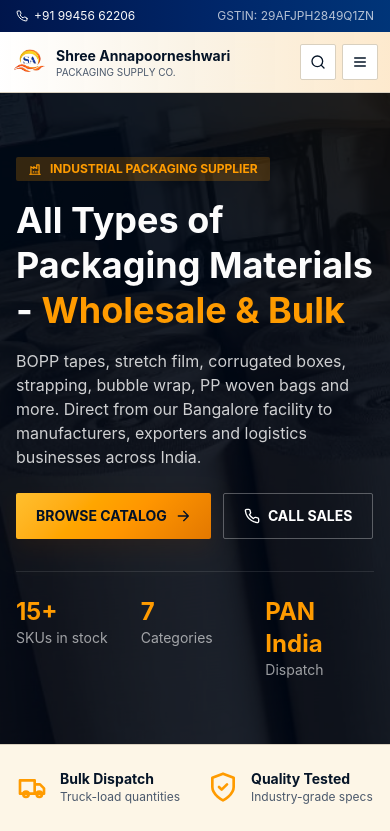
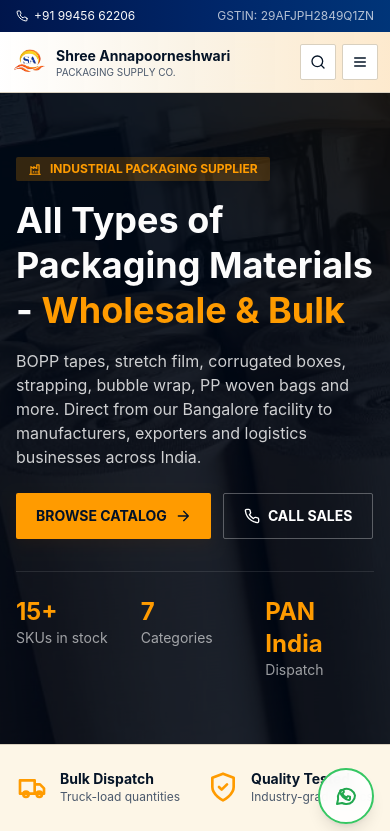
Before and after one commit to ShridharMBhalkhed/annapoorneshwari-supply, a React (Vite) app: page / in a window 390 px wide. Shown: the top 831 px of the page. Built offline with nearby package versions, Linux system fonts and the light colour scheme.

Commit message:
added icon functionality

```diff
--- a/src/App.jsx
+++ b/src/App.jsx
@@ -17,6 +17,7 @@ const heroSlides = [
   "/images/packaging-supplies-hero-6.jpeg",
 ];
 const siteUrl = "https://annapoorneshwari-supply.netlify.app";
+const whatsappUrl = "https://wa.me/919945662206";
 const storeAddress =
   "No 754A/01, SLV Layout, Railway Station Road, Basavanahalli, Nelamangala, Bangalore Rural - 562123, Karnataka, India";
 const storeMapQuery = encodeURIComponent(`Shree Annapoorneshwari Packaging ${storeAddress}`);
@@ -284,7 +285,56 @@ export default function App() {
     <>
       <InitialLoader />
       <AppRoutes pathname={pathname} searchParams={searchParams} />
+      <FloatingActions pathname={pathname} />
     </>
+  );
+}
+
+function FloatingActions({ pathname }) {
+  const [showHomeArrow, setShowHomeArrow] = useState(false);
+
+  useEffect(() => {
+    if (pathname !== "/") {
+      setShowHomeArrow(false);
+      return;
+    }
+
+    const updateArrow = () => setShowHomeArrow(window.scrollY > 420);
+    updateArrow();
+    window.addEventListener("scroll", updateArrow, { passive: true });
+    return () => window.removeEventListener("scroll", updateArrow);
+  }, [pathname]);
+
+  return (
+    <div className="fixed bottom-5 right-4 z-[60] flex flex-col items-center gap-3 md:bottom-7 md:right-7">
+      {pathname === "/" && (
+        <button
+          type="button"
+          onClick={() => window.scrollTo({ top: 0, behavior: "smooth" })}
+          className={`inline-flex h-10 w-10 items-center justify-center rounded-full border border-border bg-white/90 text-[#1f4f9a] shadow-md shadow-black/10 backdrop-blur transition-all duration-300 ease-out hover:-translate-y-0.5 hover:border-safety hover:bg-safety hover:text-safety-foreground focus:outline-none focus:ring-2 focus:ring-safety/40 dark:bg-background/90 dark:text-white ${
+            showHomeArrow
+              ? "translate-y-0 opacity-100"
+              : "pointer-events-none translate-y-3 opacity-0"
+          }`}
+          aria-label="Back to top"
+          title="Back to top"
+          tabIndex={showHomeArrow ? 0 : -1}
+          aria-hidden={!showHomeArrow}
+        >
+          <Icon name="arrowUp" className="h-5 w-5" />
+        </button>
+      )}
+      <a
+        href={whatsappUrl}
+        target="_blank"
+        rel="noreferrer"
+        className="inline-flex h-14 w-14 items-center justify-center rounded-full border-2 border-[#36c763] bg-white/90 text-[#22a84f] shadow-lg shadow-black/10 backdrop-blur transition hover:-translate-y-0.5 hover:bg-[#36c763] hover:text-white focus:outline-none focus:ring-2 focus:ring-[#36c763]/40 dark:bg-background/90"
+        aria-label="Chat on WhatsApp"
+        title="WhatsApp"
+      >
+        <Icon name="messageCircle" className="h-6 w-6" />
+      </a>
+    </div>
   );
 }
 
--- a/src/components/Icon.jsx
+++ b/src/components/Icon.jsx
@@ -1,6 +1,9 @@
 const icons = {
   arrowRight: (
     <path d="M5 12h14M13 5l7 7-7 7" />
+  ),
+  arrowUp: (
+    <path d="M12 19V5M5 12l7-7 7 7" />
   ),
   alert: (
     <>
@@ -68,6 +71,12 @@ const icons = {
     <>
       <path d="M20 10c0 5-8 12-8 12S4 15 4 10a8 8 0 1 1 16 0Z" />
       <circle cx="12" cy="10" r="3" />
+    </>
+  ),
+  messageCircle: (
+    <>
+      <path d="M21 11.5a8.4 8.4 0 0 1-9 8.4 8.5 8.5 0 0 1-4-.9L3 20l1.1-4.7a8.5 8.5 0 1 1 16.9-3.8Z" />
+      <path d="M8.5 9.5c.5 2 2 3.5 4 4l1.4-1.4 2.1.5v2.2c0 .7-.6 1.2-1.3 1.1-4.4-.7-7.9-4.2-8.6-8.6C6 6.6 6.5 6 7.2 6h2.2l.5 2.1-1.4 1.4Z" />
     </>
   ),
   menu: (
--- a/src/components/site/Footer.jsx
+++ b/src/components/site/Footer.jsx
@@ -21,22 +21,38 @@ export function Footer() {
           <div className="text-xs font-bold uppercase tracking-widest text-safety">Catalog</div>
           <ul className="mt-3 space-y-2 text-sm">
             <li>
-              <Link to="/catalog" search={{ category: "adhesive-tapes" }} className="hover:text-safety">
+              <Link
+                to="/catalog"
+                search={{ category: "adhesive-tapes" }}
+                className="hover:text-safety"
+              >
                 Adhesive Tapes
               </Link>
             </li>
             <li>
-              <Link to="/catalog" search={{ category: "packaging-films" }} className="hover:text-safety">
+              <Link
+                to="/catalog"
+                search={{ category: "packaging-films" }}
+                className="hover:text-safety"
+              >
                 Packaging Films
               </Link>
             </li>
             <li>
-              <Link to="/catalog" search={{ category: "corrugated" }} className="hover:text-safety">
+              <Link
+                to="/catalog"
+                search={{ category: "corrugated" }}
+                className="hover:text-safety"
+              >
                 Corrugated Boxes
               </Link>
             </li>
             <li>
-              <Link to="/catalog" search={{ category: "strapping" }} className="hover:text-safety">
+              <Link
+                to="/catalog"
+                search={{ category: "strapping" }}
+                className="hover:text-safety"
+              >
                 Strapping
               </Link>
             </li>
@@ -45,9 +61,21 @@ export function Footer() {
         <div>
           <div className="text-xs font-bold uppercase tracking-widest text-safety">Company</div>
           <ul className="mt-3 space-y-2 text-sm">
-            <li><Link to="/about" className="hover:text-safety">About Us</Link></li>
-            <li><Link to="/contact" className="hover:text-safety">Contact</Link></li>
-            <li><Link to="/inquiry" className="hover:text-safety">Request Quote</Link></li>
+            <li>
+              <Link to="/about" className="hover:text-safety">
+                About Us
+              </Link>
+            </li>
+            <li>
+              <Link to="/contact" className="hover:text-safety">
+                Contact
+              </Link>
+            </li>
+            <li>
+              <Link to="/inquiry" className="hover:text-safety">
+                Request Quote
+              </Link>
+            </li>
           </ul>
         </div>
         <div>
@@ -62,7 +90,7 @@ export function Footer() {
         </div>
       </div>
       <div className="border-t border-white/10 py-4 text-center text-xs text-white/60">
-        © Copyright {new Date().getFullYear()} Shree Annapoorneshwari Packaging. GSTIN:
+        &copy; Copyright {new Date().getFullYear()} Shree Annapoorneshwari Packaging. GSTIN:
         29AFJPH2849Q1ZN
       </div>
     </footer>
--- a/src/styles.css
+++ b/src/styles.css
@@ -155,16 +155,18 @@
   }
 
   :where(a, button).bg-safety {
-    background-image: linear-gradient(135deg, oklch(0.86 0.17 76), var(--safety) 52%, oklch(0.68 0.17 58));
-    box-shadow: 0 10px 22px oklch(0.38 0.12 65 / 16%);
+    background-color: var(--safety);
+    background-image: none;
+    box-shadow: 0 6px 14px oklch(0.38 0.12 65 / 12%);
   }
 
   :where(a, button).bg-safety:hover {
-    filter: saturate(1.05) brightness(1.02);
+    filter: brightness(0.98);
   }
 
   :where(a, button).bg-steel {
-    background-image: linear-gradient(135deg, oklch(0.36 0.13 255), var(--steel) 56%, oklch(0.2 0.08 255));
+    background-color: var(--steel);
+    background-image: none;
   }
 
   .brand-hero,
```
Also changed, not shown: src/components/site/Header.jsx (indentation only).
